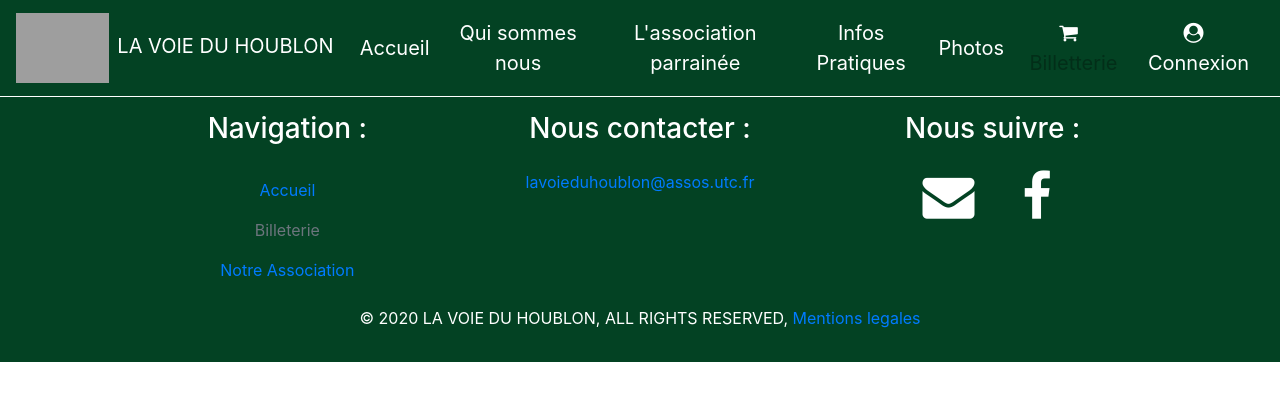
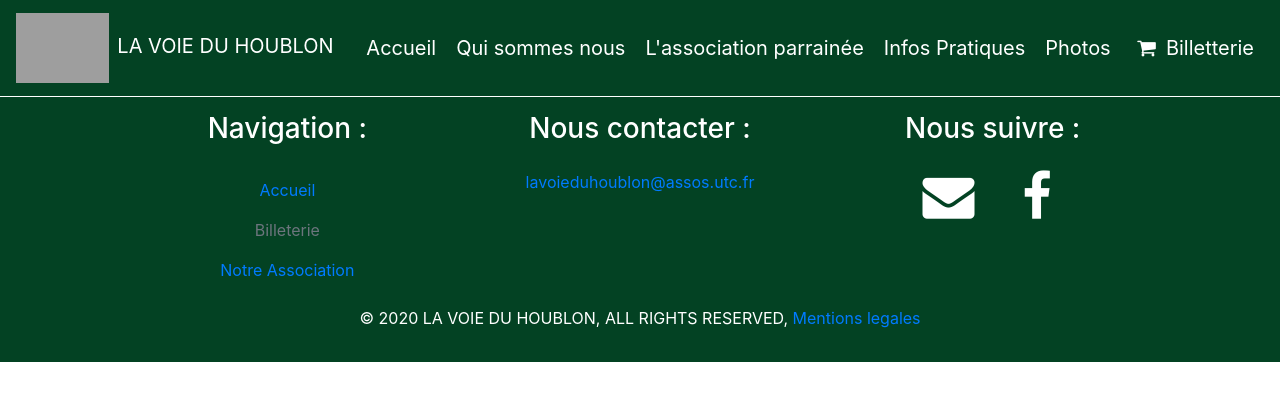
Before and after one commit to cesar-richard/vdh, a React (Create React App) app in the folder app/: page /lavoieduhoublon/conditions-generales in a window 1280 px wide. Shown: the top 400 px of the page. Built offline with nearby package versions, Linux system fonts and the light colour scheme; grey boxes are pictures that could not be loaded.

Commit message:
removed login link

```diff
--- a/app/src/components/navBar.jsx
+++ b/app/src/components/navBar.jsx
@@ -28,7 +28,7 @@ class NavBarSite extends React.Component {
         </Nav>
 
         <Nav className="ml-auto">
-          <Nav.Link disabled href="./billeterie">
+          <Nav.Link href="https://assos.utc.fr/woolly/ventes">
             <i
               className="fa fa-shopping-cart"
               style={{ paddingRight: "10px" }}
@@ -36,10 +36,10 @@ class NavBarSite extends React.Component {
             Billetterie
           </Nav.Link>
 
-          <Nav.Link href="./login">
+          {/*<Nav.Link href="./login">
             <i className="fa fa-user-circle" style={{ paddingRight: "10px" }} />
             Connexion
-          </Nav.Link>
+          </Nav.Link>*/}
         </Nav>
       </Navbar>
     );
```
Also changed, not shown: 1 other file (tests, documents, lock files or other folders).
